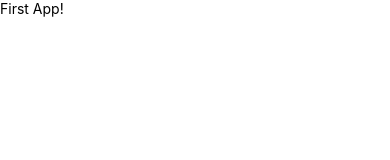
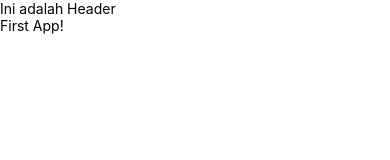
Before and after one commit to jooprima/hello_react_native, a React Native app: screen / in a window 390 px wide. Shown: the top 160 px of the page. Built offline with nearby package versions, Linux system fonts and the light colour scheme.

Commit message:
class component dalam 1 file

```diff
--- a/App.js
+++ b/App.js
@@ -7,25 +7,24 @@
  */
 
 import React, {Component} from 'react';
-import {
-  SafeAreaView,
-  StyleSheet,
-  ScrollView,
-  View,
-  Text,
-  StatusBar,
-} from 'react-native';
+import {View, Text, StatusBar} from 'react-native';
 
-const App: () => React$Node = () => {
+class Header extends Component {
+  render(){
+    return <Text>Ini adalah Header </Text>;
+  }
+}
+
+export default class App extends Component<props> {
+  render() {
     return (
       <>
         <View>
           <StatusBar backgroundColor="grey" />
+          <Header />
           <Text>First App!</Text>
         </View>
       </>
     );
-};
-
-
-export default App;
+  }
+}
```
Lines whose indentation alone changed are shown as unchanged.
